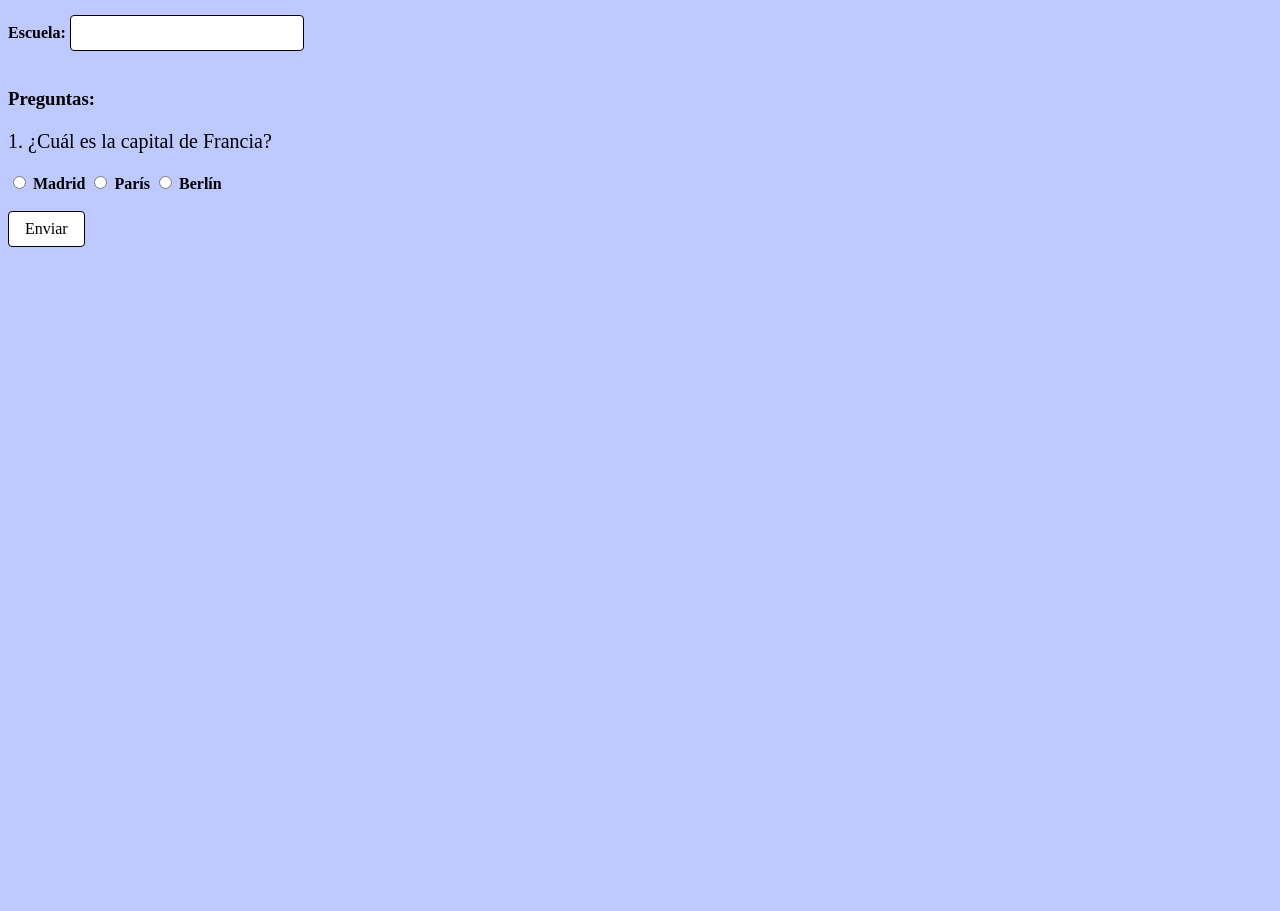
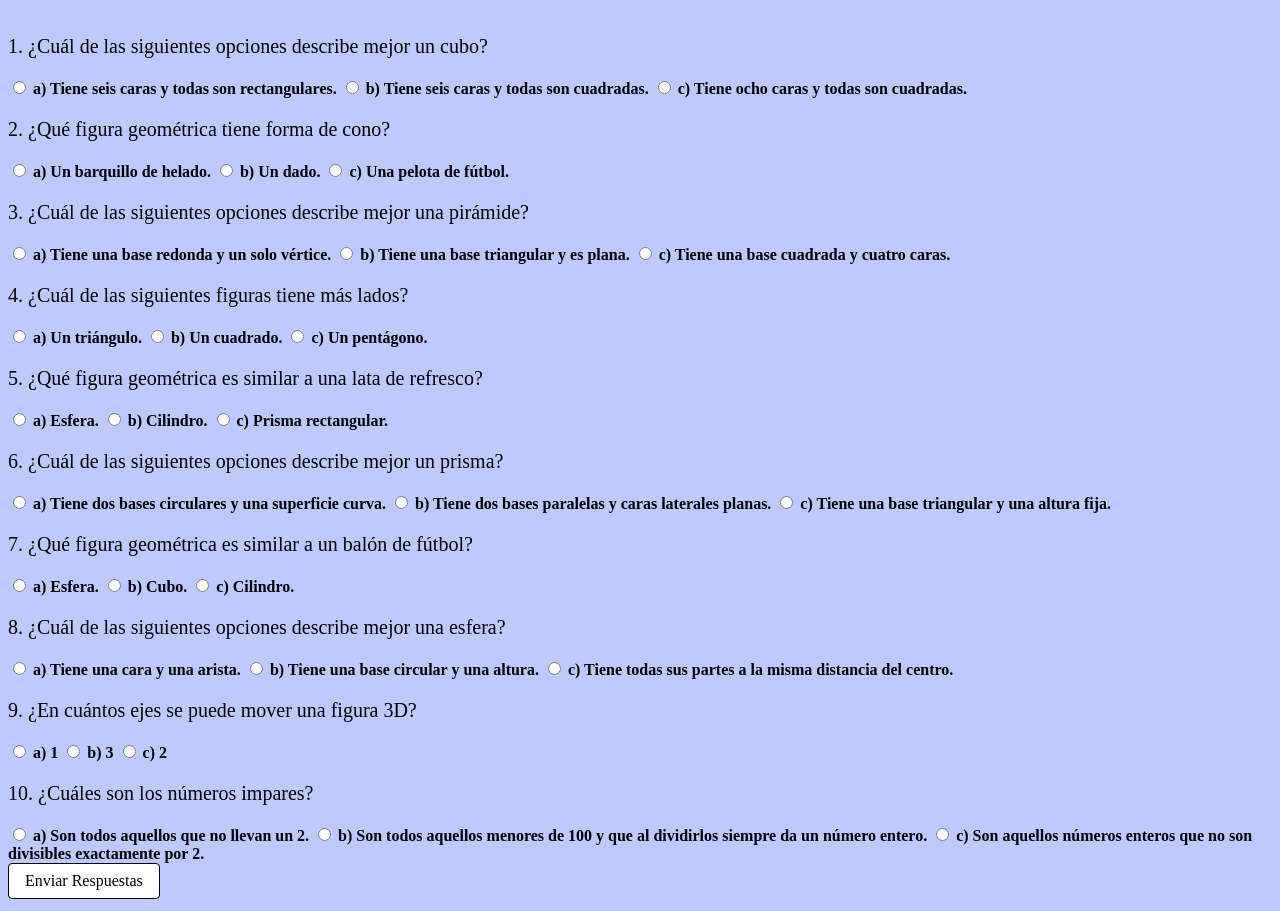
Before and after one commit to Ramir-C/pretest, a website: page Public/index.html in a window 1280 px wide. Shown: the part 227-1138 px from the top of the page. Before the commit the page ends 800 px from the top, so only its background shows below. Drawn offline with Linux system fonts and the light colour scheme; a web font is replaced by a local one.

Commit message:
Update questionnaire title and structure

```diff
--- a/Public/index.html
+++ b/Public/index.html
@@ -3,38 +3,94 @@
 <head>
     <meta charset="UTF-8">
     <meta name="viewport" content="width=device-width, initial-scale=1.0">
-    <title>Cuestionario Diagnóstico</title>
+    <title>Prueba de Diagnóstico</title>
     <link rel="stylesheet" href="style.css">
 </head>
 <body>
-    <h1>Cuestionario Diagnóstico</h1>
+    <div id="container">
+        <h1>Prueba de Diagnóstico 1</h1>
+        <form id="diagnosticForm">
+            <label>Nombre de usuario: <input type="text" name="username" required></label><br>
+            <label>Edad: <input type="number" name="age" required></label><br>
+            <label>Grupo: <input type="text" name="group" required></label><br>
+            <label>Escuela: <input type="text" name="school" required></label><br><br>
 
-    <form id="diagnosticForm">
-        <label for="username">Nombre:</label>
-        <input type="text" name="username" required><br><br>
+            <!-- Preguntas -->
+            <div class="question">
+                <p>1. ¿Cuál de las siguientes opciones describe mejor un cubo?</p>
+                <label><input type="radio" name="q1" value="a"> a) Tiene seis caras y todas son rectangulares.</label>
+                <label><input type="radio" name="q1" value="b"> b) Tiene seis caras y todas son cuadradas.</label>
+                <label><input type="radio" name="q1" value="c"> c) Tiene ocho caras y todas son cuadradas.</label>
+            </div>
 
-        <label for="age">Edad:</label>
-        <input type="number" name="age" required><br><br>
+            <div class="question">
+                <p>2. ¿Qué figura geométrica tiene forma de cono?</p>
+                <label><input type="radio" name="q2" value="a"> a) Un barquillo de helado.</label>
+                <label><input type="radio" name="q2" value="b"> b) Un dado.</label>
+                <label><input type="radio" name="q2" value="c"> c) Una pelota de fútbol.</label>
+            </div>
 
-        <label for="group">Grupo:</label>
-        <input type="text" name="group" required><br><br>
+            <div class="question">
+                <p>3. ¿Cuál de las siguientes opciones describe mejor una pirámide?</p>
+                <label><input type="radio" name="q3" value="a"> a) Tiene una base redonda y un solo vértice.</label>
+                <label><input type="radio" name="q3" value="b"> b) Tiene una base triangular y es plana.</label>
+                <label><input type="radio" name="q3" value="c"> c) Tiene una base cuadrada y cuatro caras.</label>
+            </div>
 
-        <label for="school">Escuela:</label>
-        <input type="text" name="school" required><br><br>
+            <div class="question">
+                <p>4. ¿Cuál de las siguientes figuras tiene más lados?</p>
+                <label><input type="radio" name="q4" value="a"> a) Un triángulo.</label>
+                <label><input type="radio" name="q4" value="b"> b) Un cuadrado.</label>
+                <label><input type="radio" name="q4" value="c"> c) Un pentágono.</label>
+            </div>
 
-        <h3>Preguntas:</h3>
+            <div class="question">
+                <p>5. ¿Qué figura geométrica es similar a una lata de refresco?</p>
+                <label><input type="radio" name="q5" value="a"> a) Esfera.</label>
+                <label><input type="radio" name="q5" value="b"> b) Cilindro.</label>
+                <label><input type="radio" name="q5" value="c"> c) Prisma rectangular.</label>
+            </div>
 
-        <p>1. ¿Cuál es la capital de Francia?</p>
-        <label><input type="radio" name="q1" value="a"> Madrid</label>
-        <label><input type="radio" name="q1" value="b"> París</label>
-        <label><input type="radio" name="q1" value="c"> Berlín</label><br><br>
+            <div class="question">
+                <p>6. ¿Cuál de las siguientes opciones describe mejor un prisma?</p>
+                <label><input type="radio" name="q6" value="a"> a) Tiene dos bases circulares y una superficie curva.</label>
+                <label><input type="radio" name="q6" value="b"> b) Tiene dos bases paralelas y caras laterales planas.</label>
+                <label><input type="radio" name="q6" value="c"> c) Tiene una base triangular y una altura fija.</label>
+            </div>
 
-        <!-- Aquí irían tus demás preguntas q2...q10 -->
+            <div class="question">
+                <p>7. ¿Qué figura geométrica es similar a un balón de fútbol?</p>
+                <label><input type="radio" name="q7" value="a"> a) Esfera.</label>
+                <label><input type="radio" name="q7" value="b"> b) Cubo.</label>
+                <label><input type="radio" name="q7" value="c"> c) Cilindro.</label>
+            </div>
 
-        <button type="button" onclick="submitForm()">Enviar</button>
+            <div class="question">
+                <p>8. ¿Cuál de las siguientes opciones describe mejor una esfera?</p>
+                <label><input type="radio" name="q8" value="a"> a) Tiene una cara y una arista.</label>
+                <label><input type="radio" name="q8" value="b"> b) Tiene una base circular y una altura.</label>
+                <label><input type="radio" name="q8" value="c"> c) Tiene todas sus partes a la misma distancia del centro.</label>
+            </div>
+
+            <div class="question">
+                <p>9. ¿En cuántos ejes se puede mover una figura 3D?</p>
+                <label><input type="radio" name="q9" value="a"> a) 1</label>
+                <label><input type="radio" name="q9" value="b"> b) 3</label>
+                <label><input type="radio" name="q9" value="c"> c) 2</label>
+            </div>
+
+            <div class="question">
+                <p>10. ¿Cuáles son los números impares?</p>
+                <label><input type="radio" name="q10" value="a"> a) Son todos aquellos que no llevan un 2.</label>
+                <label><input type="radio" name="q10" value="b"> b) Son todos aquellos menores de 100 y que al dividirlos siempre da un número entero.</label>
+                <label><input type="radio" name="q10" value="c"> c) Son aquellos números enteros que no son divisibles exactamente por 2.</label>
+            </div>
+
+            <button type="button" id="submitButton">Enviar Respuestas</button>
         </form>
 
         <div id="resultMessage"></div>
+    </div>
 
     <script>
         const correctAnswers = {
@@ -50,14 +106,15 @@
             q10: 'c'
         };
 
-        function submitForm() {
-            const form = document.getElementById('diagnosticForm');
+        document.getElementById("submitButton").addEventListener("click", async () => {
+            const form = document.getElementById("diagnosticForm");
             const formData = new FormData(form);
+
             const userData = {
-                username: formData.get('username'),
-                age: formData.get('age'),
-                group: formData.get('group'),
-                school: formData.get('school'),
+                username: formData.get("username"),
+                age: formData.get("age"),
+                group: formData.get("group"),
+                school: formData.get("school"),
                 answers: {},
                 correctCount: 0,
                 incorrectCount: 0,
@@ -65,15 +122,12 @@
                 incorrectAnswers: []
             };
 
-            let isValid = true;
+            let allAnswered = true;
             for (let i = 1; i <= 10; i++) {
                 const answer = formData.get('q' + i);
-                if (!answer) {
-                    isValid = false;
-                    break;
-                }
+                if (!answer) allAnswered = false;
                 userData.answers['q' + i] = answer;
-                if (answer === correctAnswers['q' + i]) {
+                if(answer === correctAnswers['q' + i]) {
                     userData.correctCount++;
                     userData.correctAnswers.push(`q${i}${answer}`);
                 } else {
@@ -82,39 +136,32 @@
                 }
             }
 
-            if (!isValid) {
-                alert('Por favor responde todas las preguntas.');
+            if (!allAnswered) {
+                alert("Por favor responde todas las preguntas.");
                 return;
             }
 
             userData.correctAnswers = userData.correctAnswers.join(',');
             userData.incorrectAnswers = userData.incorrectAnswers.join(',');
 
-            // 🚀 Cambia esta URL cuando Railway te dé la tuya
-            fetch('/save', {
-                method: 'POST',
-                headers: { 'Content-Type': 'application/json' },
+            try {
+                const response = await fetch("/save", {
+                    method: "POST",
+                    headers: { "Content-Type": "application/json" },
                     body: JSON.stringify(userData)
-            })
-            .then(response => response.json())
-            .then(data => {
-                displayResult(data);
-            })
-            .catch(error => {
-                console.error('Error:', error);
                 });
-        }
+                const data = await response.json();
 
-        function displayResult(data) {
-            const resultMessage = document.getElementById('resultMessage');
-            resultMessage.innerHTML = `
-                <p>Gracias por responder. Ahora puedes pasar a las actividades dentro de la aplicación.</p>
-                <p>Total de respuestas correctas: ${data.correctCount}</p>
-                <p>Total de respuestas incorrectas: ${data.incorrectCount}</p>
+                document.getElementById("resultMessage").innerHTML = `
+                    <p>${data.message}</p>
                     <p>Respuestas correctas: ${data.correctAnswers}</p>
                     <p>Respuestas incorrectas: ${data.incorrectAnswers}</p>
                 `;
+            } catch (err) {
+                console.error(err);
+                alert("Hubo un error al enviar las respuestas.");
             }
+        });
     </script>
 </body>
 </html>
```
Lines whose indentation alone changed are shown as unchanged.
